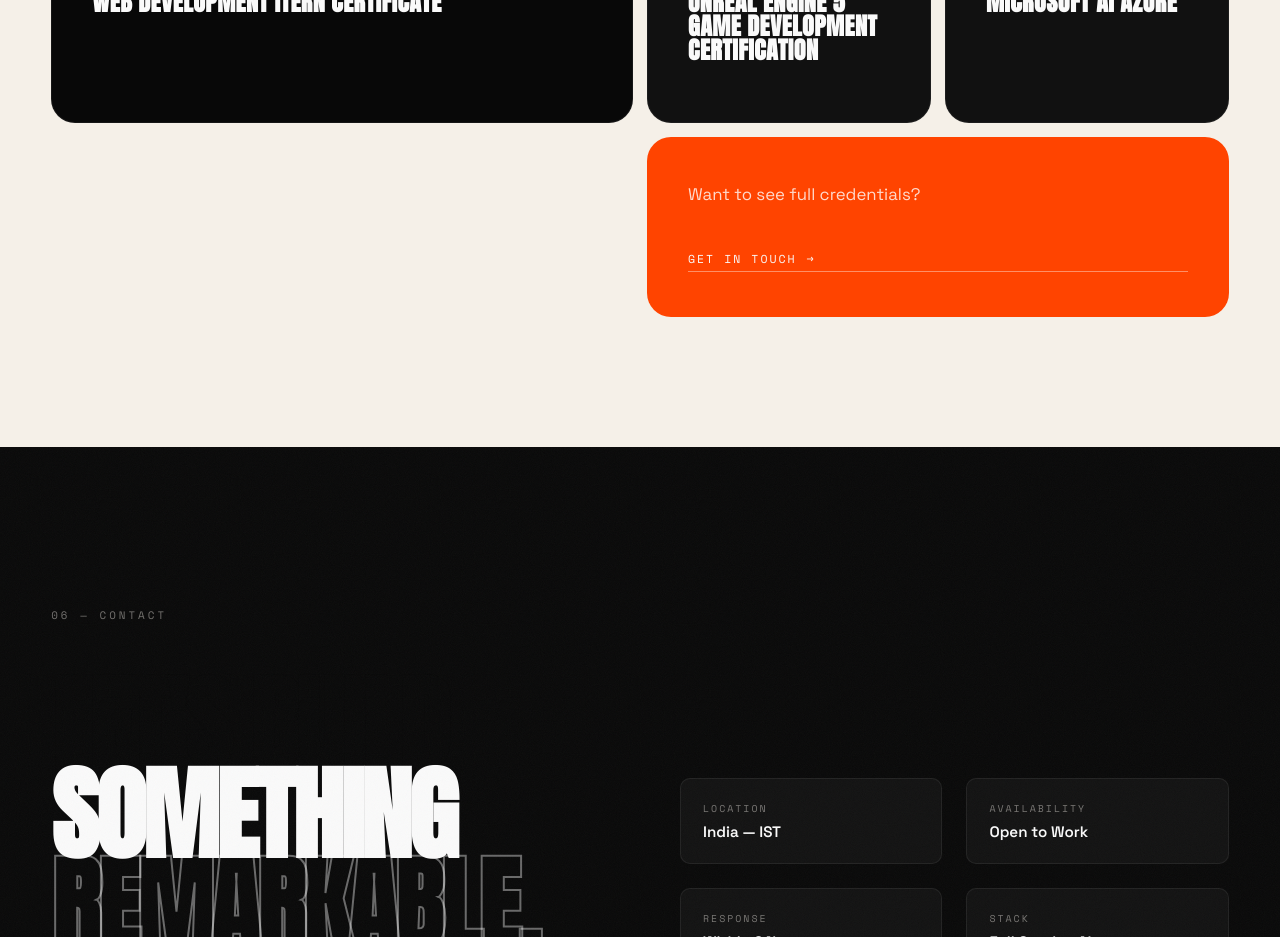
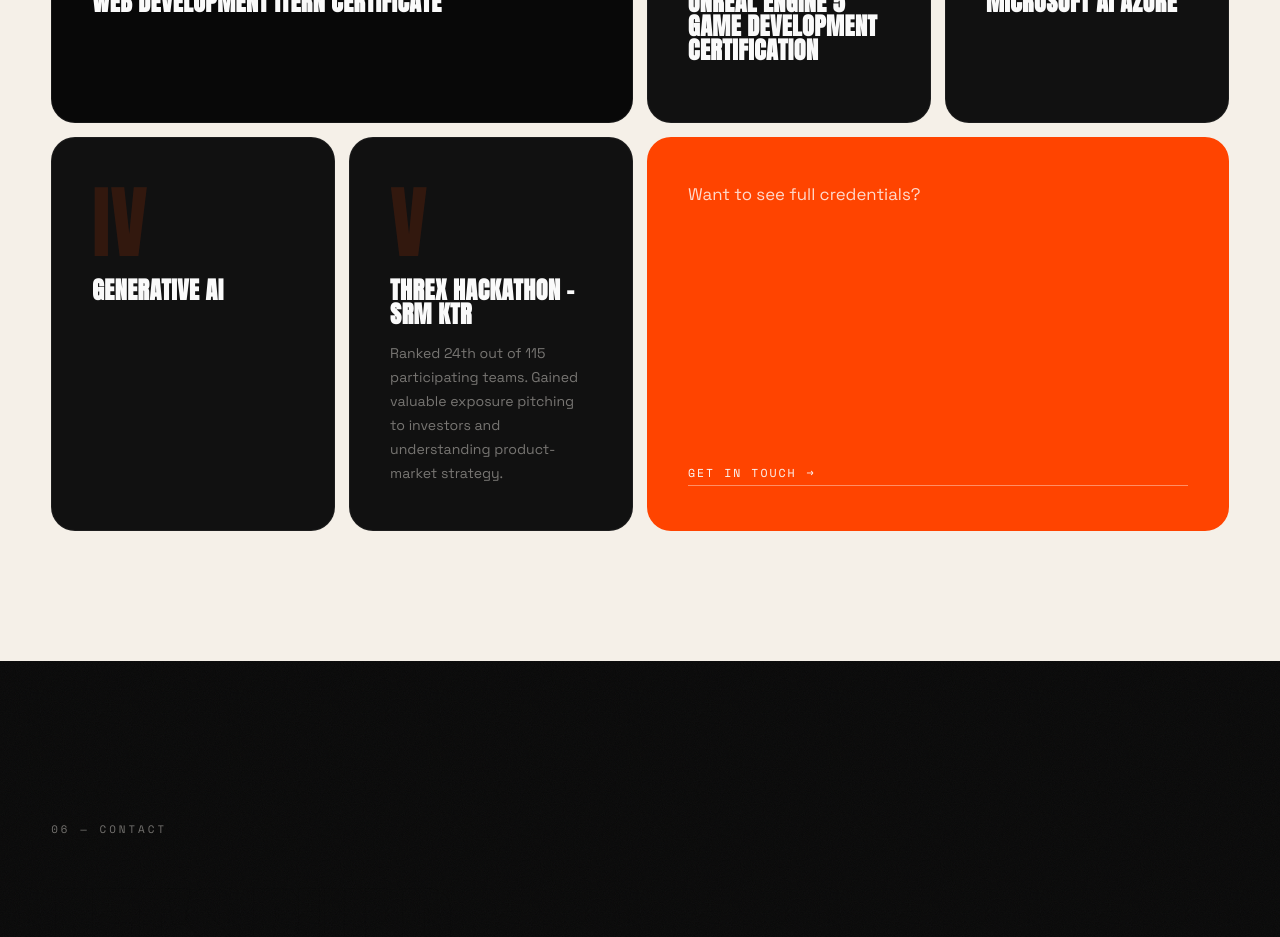
Before and after one commit to thillairaghu2005/raghunandhan-t-portfolio, a React (Vite) app: page / in a window 1280 px wide. Shown: the part 4600-5537 px from the top of the page. Built offline with nearby package versions, Linux system fonts and the light colour scheme.

Commit message:
Add files via upload

```diff
--- a/src/App.jsx
+++ b/src/App.jsx
@@ -335,6 +335,18 @@ const Achievements = () => (
           <p className="ach-desc"></p>
         </div>
 
+        <div className="ach-card ach-card--dark">
+          <span className="ach-roman">IV</span>
+          <h3 className="ach-title">Generative AI</h3>
+          <p className="ach-desc"></p>
+        </div>
+
+        <div className="ach-card ach-card--dark">
+          <span className="ach-roman">V</span>
+          <h3 className="ach-title">THREX Hackathon - SRM KTR</h3>
+          <p className="ach-desc">Ranked 24th out of 115 participating teams. Gained valuable exposure pitching to investors and understanding product-market strategy.</p>
+        </div>
+
         <div className="ach-card ach-card--cta">
           <span className="ach-cta-text">Want to see full credentials?</span>
           <a href="mailto:raghunandhanthillai0@gmail.com" className="ach-link">
```
